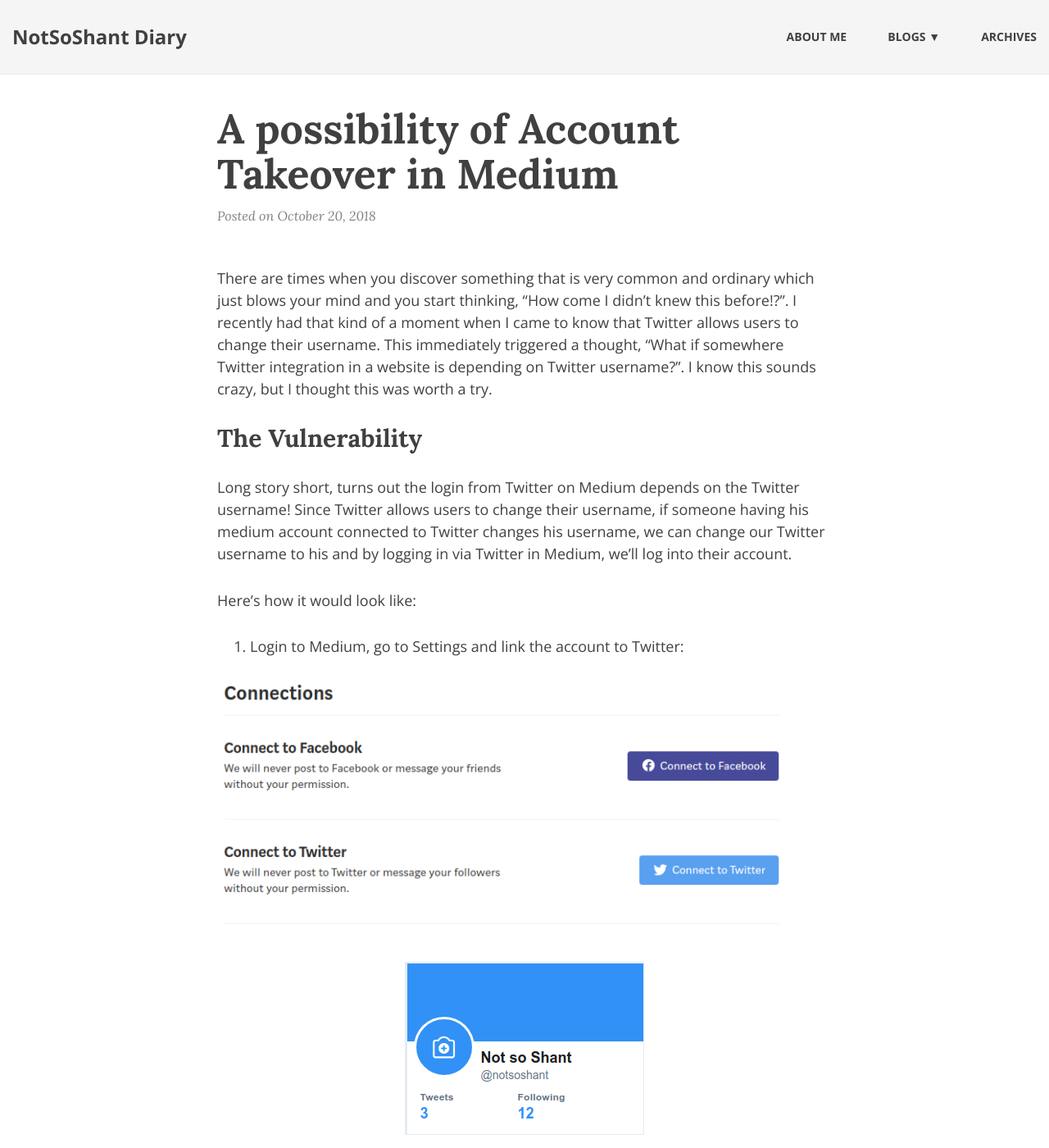
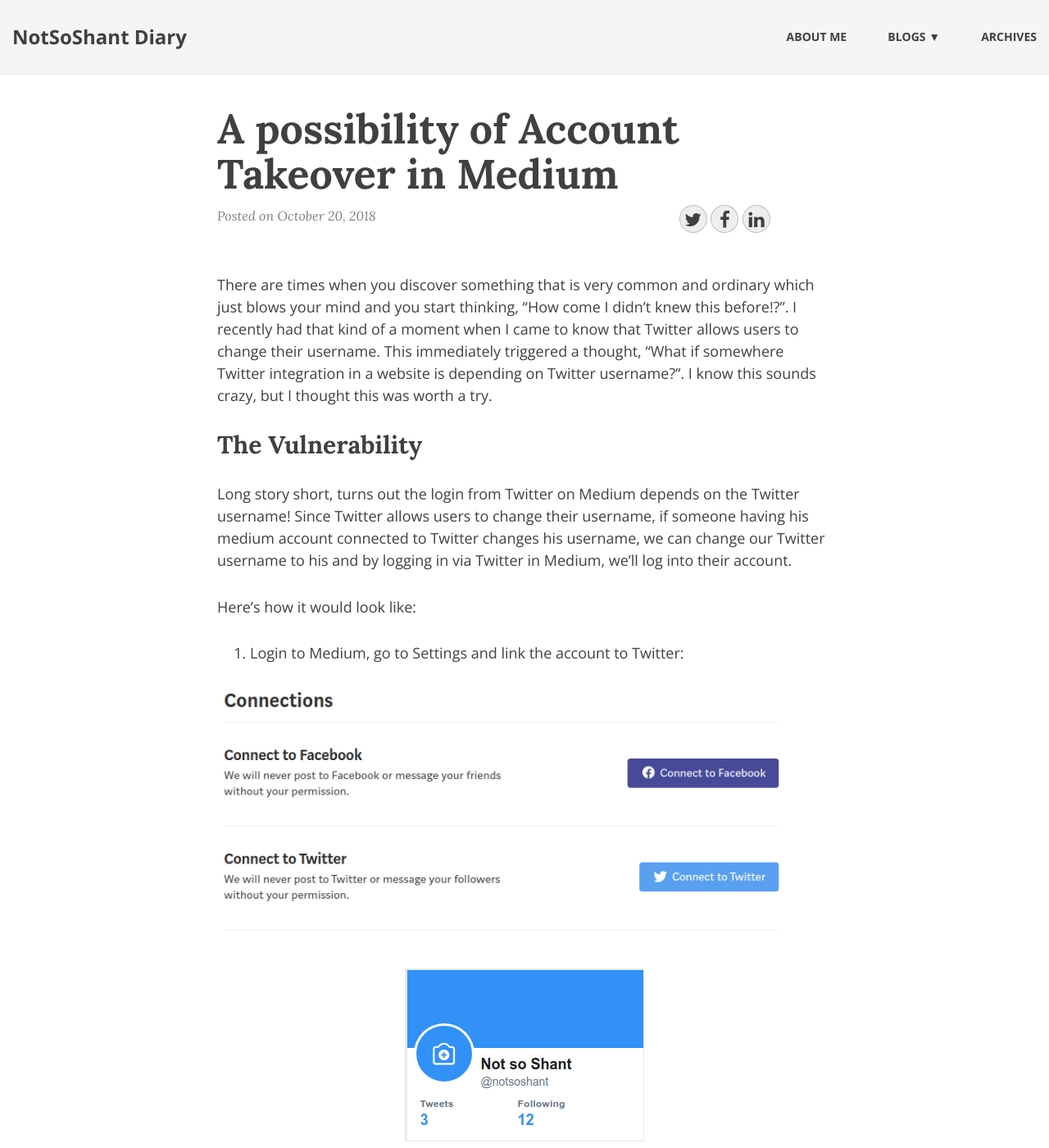
Before and after one commit to notsoshant/notsoshant.github.io, a Jekyll site: the page built from _posts/2018-10-20-a-possibility-of-account-takeover-in-medium.md, in a window 1280 px wide and 1400 px high. Shown: the whole window at 82% size. Built offline with Jekyll 4.4.1, drawn with Linux system fonts in a browser that asks for light colours; nearby versions of some CDN libraries; comment, search, counter and statistics services are not loaded.

Commit message:
Fixing social media share

```diff
--- a/_includes/header.html
+++ b/_includes/header.html
@@ -61,7 +61,12 @@
 		  {% endif %}
 
 		  {% if include.type == "post" %}
-		  <span class="post-meta">Posted on {{ page.date | date: site.date_format }}</span>
+      <span class="post-meta">Posted on {{ page.date | date: site.date_format }}</span>
+
+      {% if page.social-share %}
+        {% include social-share.html %}
+      {% endif %}
+
 		  {% endif %}
         </div>
       </div>
--- a/_includes/social-share.html
+++ b/_includes/social-share.html
@@ -13,7 +13,7 @@
   {% if site.share-links-active.twitter %}
   <!--- Share on Twitter -->
     <a href="https://twitter.com/intent/tweet?text={{ page.title | url_encode }}&url={{ page.url | absolute_url | url_encode }}"
-      class="btn btn-social-icon btn-twitter" title="Share on Twitter">
+      class="btn btn-social-icon btn-facebook" target="_blank" title="Share on Twitter">
       <span class="fa fa-fw fa-twitter" aria-hidden="true"></span>
       <span class="sr-only">Twitter</span>
     </a>
@@ -22,7 +22,7 @@
   {% if site.share-links-active.facebook %}
   <!--- Share on Facebook -->
     <a href="https://www.facebook.com/sharer/sharer.php?u={{ page.url | absolute_url | url_encode }}"
-      class="btn btn-social-icon btn-facebook" title="Share on Facebook">
+      class="btn btn-social-icon btn-facebook" target="_blank" title="Share on Facebook">
       <span class="fa fa-fw fa-facebook" aria-hidden="true"></span>
       <span class="sr-only">Facebook</span>
     </a>
@@ -31,7 +31,7 @@
   {% if site.share-links-active.linkedin %}
   <!--- Share on LinkedIn -->
     <a href="https://www.linkedin.com/shareArticle?mini=true&url={{ page.url | absolute_url | url_encode }}"
-      class="btn btn-social-icon btn-linkedin" title="Share on LinkedIn">
+      class="btn btn-social-icon btn-linkedin" target="_blank" title="Share on LinkedIn">
       <span class="fa fa-fw fa-linkedin" aria-hidden="true"></span>
       <span class="sr-only">LinkedIn</span>
     </a>
--- a/_layouts/base.html
+++ b/_layouts/base.html
@@ -4,7 +4,7 @@
   - "/css/bootstrap-social.css"
   - "/css/main.css"
 common-ext-css:
-  - "//maxcdn.bootstrapcdn.com/font-awesome/4.6.0/css/font-awesome.min.css"
+  - "https://stackpath.bootstrapcdn.com/font-awesome/4.7.0/css/font-awesome.min.css"
 common-googlefonts:
   - "Lora:400,700,400italic,700italic"
   - "Open+Sans:300italic,400italic,600italic,700italic,800italic,400,300,600,700,800"
--- a/_layouts/post.html
+++ b/_layouts/post.html
@@ -48,10 +48,6 @@
         </div>
       {% endif %}
 
-      {% if page.social-share %}
-        {% include social-share.html %}
-      {% endif %}
-
       <ul class="pager blog-pager">
         {% if page.previous.url %}
         <li class="previous">
--- a/css/main.css
+++ b/css/main.css
@@ -706,7 +706,15 @@
 /* --- Social media sharing section --- */
 
 #social-share-section {
-  margin-bottom: 30px;
+  margin-right: 10%;
+  float: right;
+}
+
+#social-share-section a {
+  color: #404040;
+  text-decoration: none;
+  border-radius: 50%;
+  background-color: #eeeeee;
 }
 
 /* --- Notification boxes --- */
```
